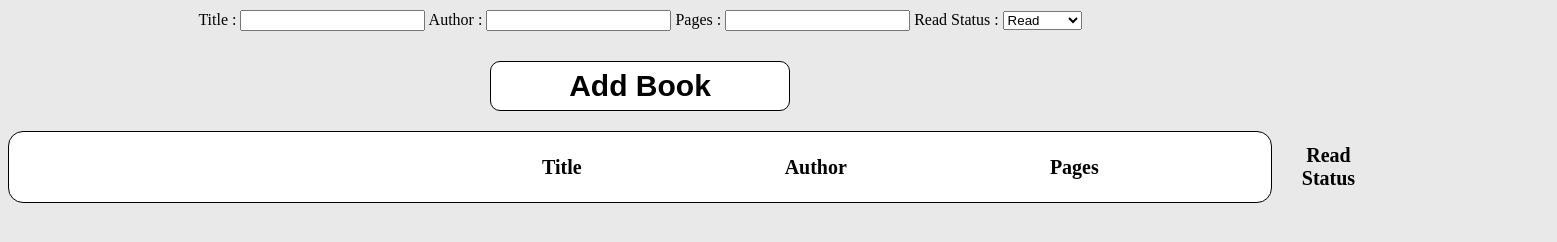
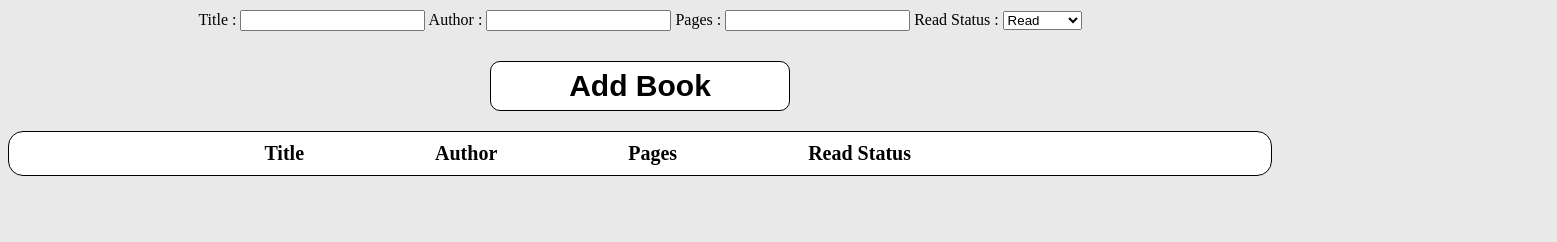
Before and after one commit to MustafaTv/Library, a plain HTML site: page index.html in a window 1280 px wide. Shown: the part 64-306 px from the top of the page, 1557 px wide, since content can reach past the window. Drawn offline with Linux system fonts and the light colour scheme.

Commit message:
Fixed margin

```diff
--- a/styles.css
+++ b/styles.css
@@ -45,14 +45,14 @@ header > span {
 }
 
 table {
-    margin-left: 530px;
+    margin-left: 20%;
     text-align: left;
 }
 
 th {
     text-align: center;
-    padding-top: 10px;
-    padding-bottom: 10px;
-    padding-right: 200px;
+    padding-top: 1%;
+    padding-bottom: 1%;
+    padding-right: 10vw;
     font-size: 20px;
 }
```
